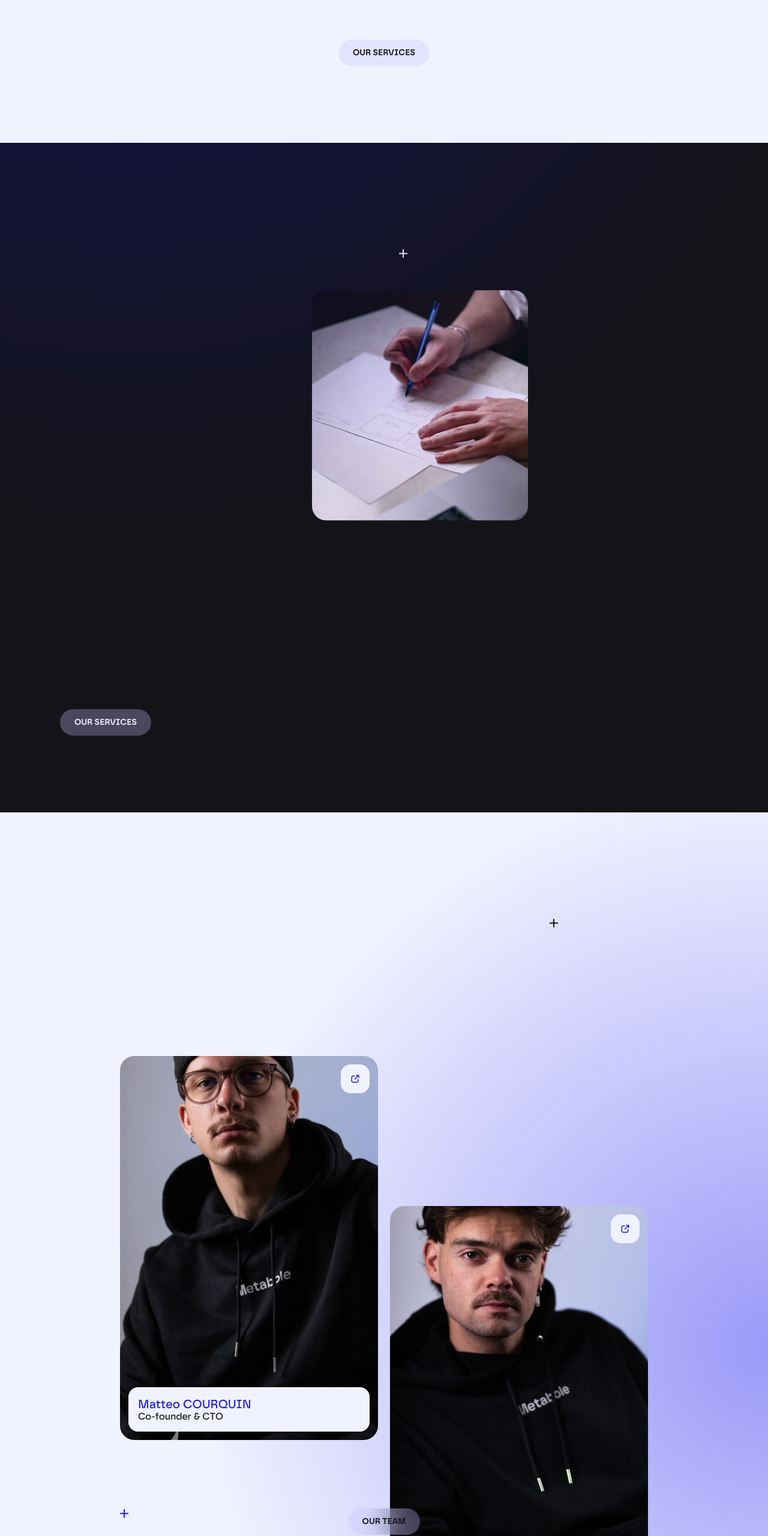
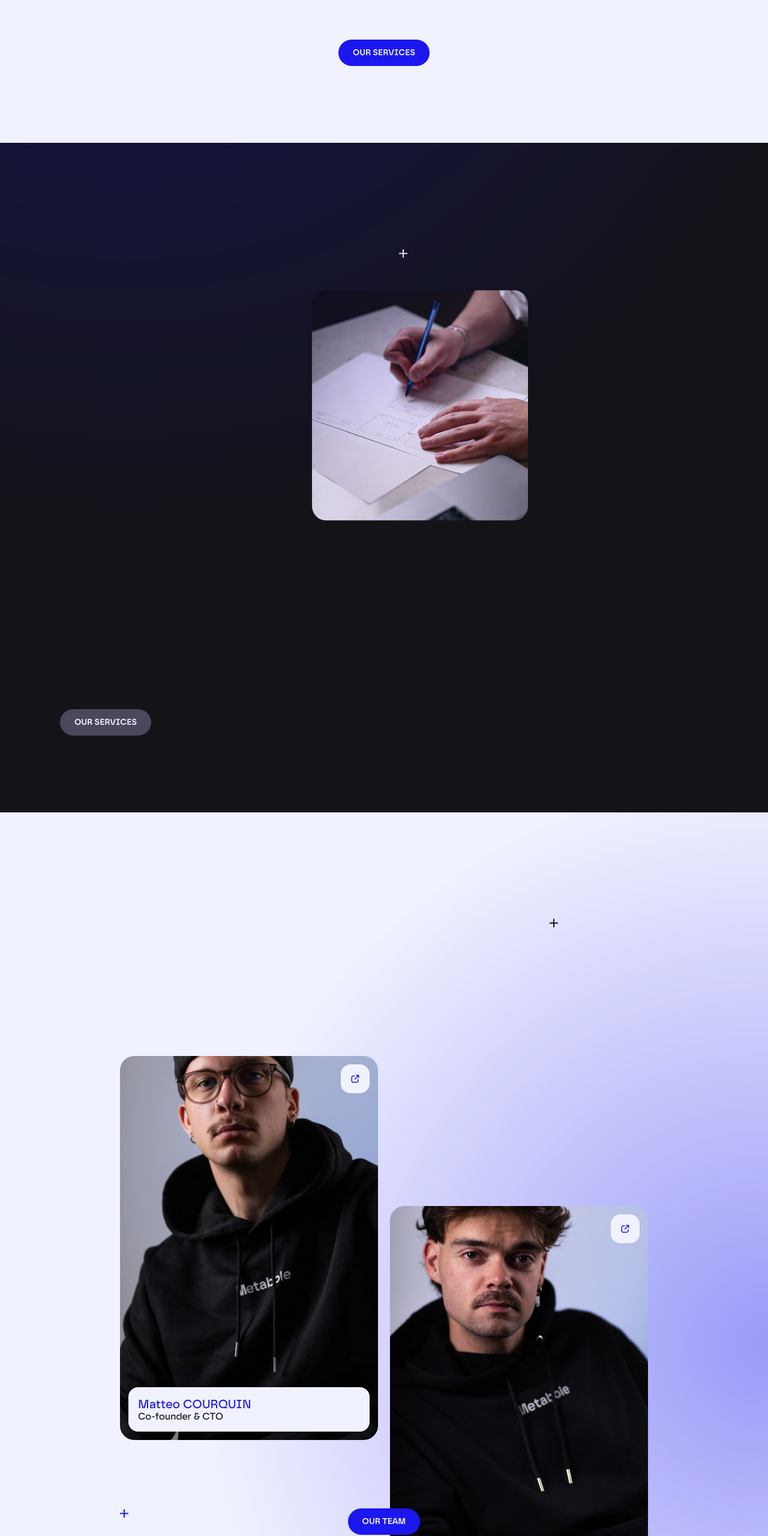
Before and after one commit to METABOLE/METABOLE-FRONT, a Next.js app: page /en in a window 1280 px wide. Shown: the part 1933-4493 px from the top of the page at 60% size. Built offline with nearby package versions, Linux system fonts and the light colour scheme; no server answers.

Commit message:
:sparkles: Feedback session

```diff
--- a/components/layout/Menu.tsx
+++ b/components/layout/Menu.tsx
@@ -325,7 +325,7 @@ const Menu = ({ projects }: { projects: ProjectType[] }) => {
       </Hint>
       <header ref={headerRef} className="px-x-default fixed z-[900] w-full">
         <div className="flex items-center justify-between py-8">
-          <Link ref={logoRef} href={getInternalPath('/')} scroll={false}>
+          <Link ref={logoRef} href={getInternalPath('/')} scroll={false} onClick={closeMenu}>
             <LogoFull />
           </Link>
           <div ref={wrapperButtonRef} className="flex gap-4">
--- a/components/shared/Sound.tsx
+++ b/components/shared/Sound.tsx
@@ -4,6 +4,7 @@ import clsx from 'clsx';
 import { forwardRef, useEffect, useRef } from 'react';
 import Wave, { WaveHandles } from '../ui/Wave';
 import { COLORS } from '@/types';
+import { useTouchDevice } from '@/hooks/useTouchDevice';
 
 const FADE_DURATION = 0.5;
 const SOUND_STORAGE_KEY = 'metabole-sound-enabled';
@@ -16,11 +17,13 @@ type AudioResources = {
 
 const Sound = forwardRef<HTMLDivElement, { className?: string; isDark?: boolean }>(
   ({ className, isDark }, ref) => {
-    const { isSoundOn, setIsSoundOn } = useSound();
     const animatedWaveRef = useRef<WaveHandles>(null);
     const audioRef = useRef<HTMLAudioElement | null>(null);
     const audioResourcesRef = useRef<AudioResources | null>(null);
     const isInitializedRef = useRef(false);
+
+    const { isSoundOn, setIsSoundOn } = useSound();
+    const isTouchDevice = useTouchDevice();
 
     const setupAudio = () => {
       if (isInitializedRef.current) return;
@@ -89,7 +92,7 @@ const Sound = forwardRef<HTMLDivElement, { className?: string; isDark?: boolean
 
     useEffect(() => {
       const handleFirstPageClick = () => {
-        if (isInitializedRef.current) return;
+        if (isInitializedRef.current || isTouchDevice) return;
 
         setupAudio();
 
--- a/features/home/Philosophy.tsx
+++ b/features/home/Philosophy.tsx
@@ -172,7 +172,7 @@ const Philosophy = () => {
               <span>Metabole est un </span>
               <span className="text-blue">studio créatif</span>
               <span> qui conçoit des </span>
-              <span className="text-blue">expériences intéractives</span>
+              <span className="text-blue">expériences interactives</span>
               <span> et </span>
               <span className="text-blue">performantes</span>
               <span>.</span>
@@ -231,7 +231,7 @@ const Philosophy = () => {
         </AnimatedText>
       </div>
 
-      <Button href={getInternalPath('/services')} scroll={false}>
+      <Button color="secondary" href={getInternalPath('/services')} scroll={false}>
         {isFrench ? 'NOS SERVICES' : 'OUR SERVICES'}
       </Button>
     </section>
--- a/features/index/Hero.tsx
+++ b/features/index/Hero.tsx
@@ -175,7 +175,7 @@ const Hero = () => {
                 <span>Metabole est un </span>
                 <span className="text-blue">studio créatif</span>
                 <span> qui conçoit des </span>
-                <span className="text-blue">expériences intéractives</span>
+                <span className="text-blue">expériences interactives</span>
                 <span> et </span>
                 <span className="text-blue">performantes</span>
                 <span>.</span>
--- a/features/services/Hero.tsx
+++ b/features/services/Hero.tsx
@@ -176,7 +176,7 @@ const Hero = () => {
                 <span>Metabole est un </span>
                 <span className="text-blue">studio créatif</span>
                 <span> qui conçoit des </span>
-                <span className="text-blue">expériences intéractives</span>
+                <span className="text-blue">expériences interactives</span>
                 <span> et </span>
                 <span className="text-blue">performantes</span>
                 <span>.</span>
--- a/features/team/Us.tsx
+++ b/features/team/Us.tsx
@@ -145,7 +145,9 @@ const Us = ({ isPageTeam = false }: { isPageTeam?: boolean }) => {
         ))}
       </div>
       {!isPageTeam && (
-        <Button href={getInternalPath('/team')}>{isFrench ? 'Notre équipe' : 'Our team'}</Button>
+        <Button color="secondary" href={getInternalPath('/team')}>
+          {isFrench ? 'Notre équipe' : 'Our team'}
+        </Button>
       )}
     </section>
   );
```
